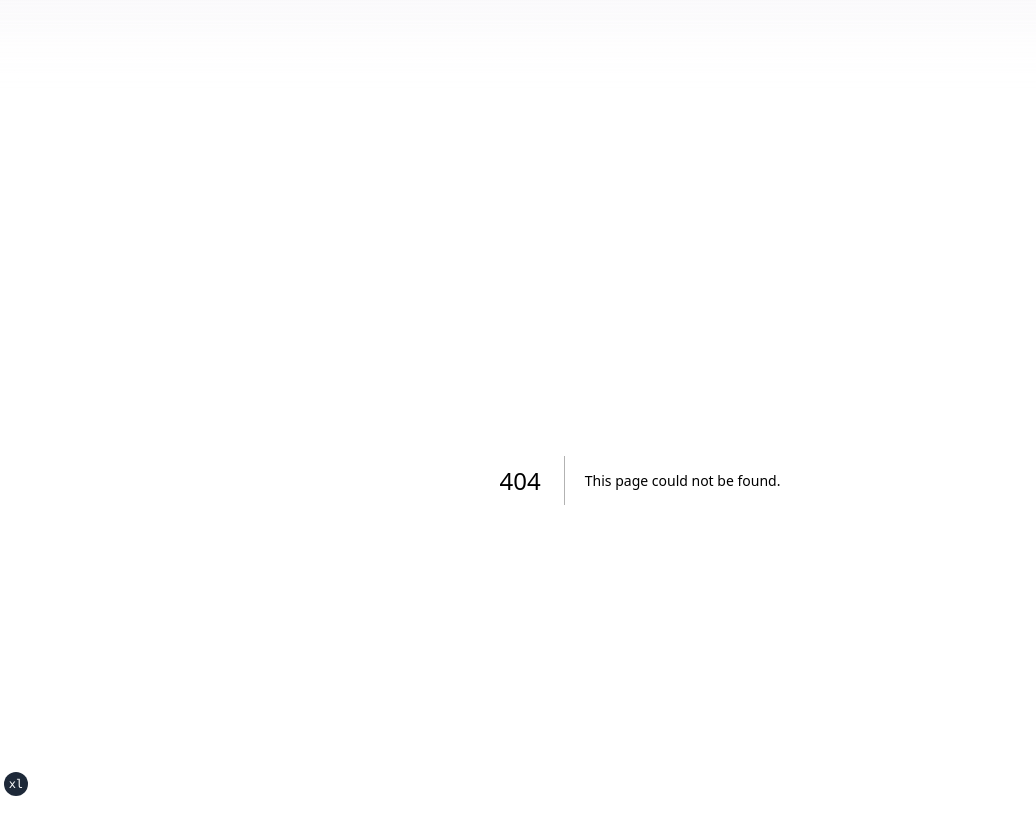
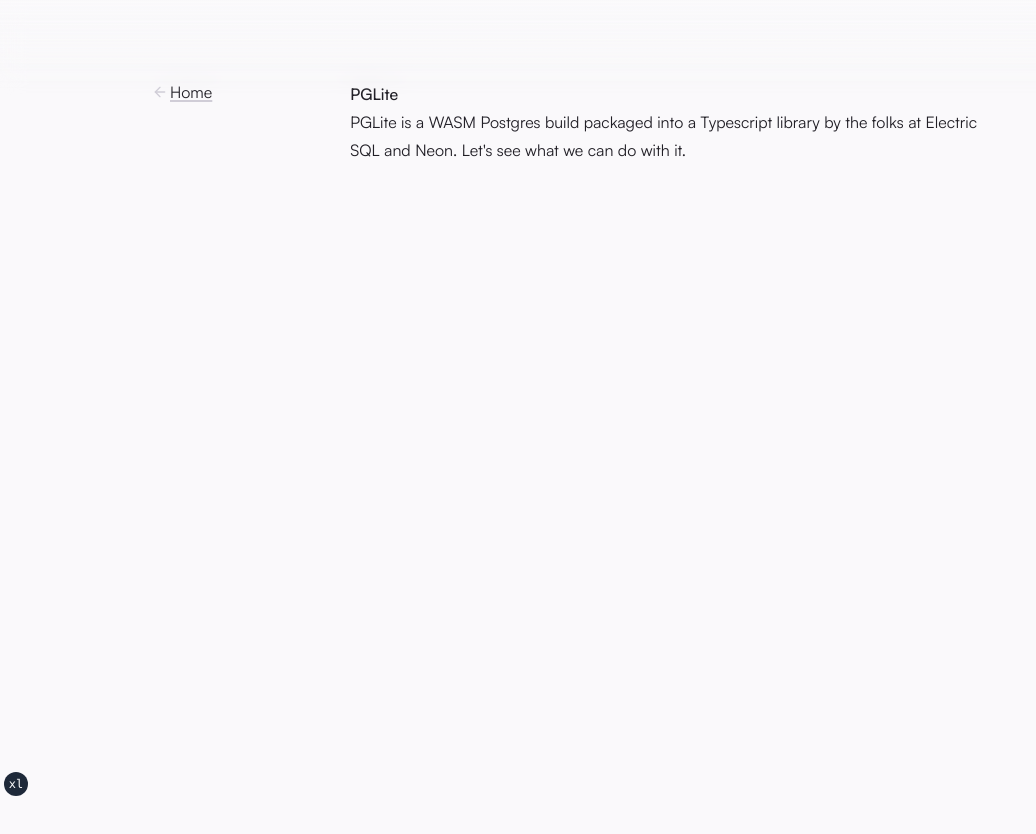
Before and after one commit to rileyKacmarynski/rkac.dev, a Next.js app: page /lab/pglite in a window 1280 px wide. Before the commit this address had no page. Shown: the top 834 px of the page, without its empty margins (0-1036 px from the left). After the commit the page ends 800 px from the top, so only its background shows below. Built offline with nearby package versions, Linux system fonts and the light colour scheme.

Commit message:
stub out lab stuff

```diff
--- a/src/app/blog/posts/tailwind-upgrade.mdx
+++ /dev/null
@@ -1,5 +0,0 @@
----
-title: Tailwind 4
-description: We've got an alpha version of Tailwind 4. Let's try it out.
-date: '2024-06-18'
----
--- a/src/app/globals.css
+++ b/src/app/globals.css
@@ -343,27 +343,20 @@
 
 @media (prefers-reduced-motion: no-preference) {
   [data-fadeIn] {
-    --wait: 150;
+    --wait: 120;
     --delay: calc(var(--stagger, 0) * var(--wait));
 
     animation-delay: calc(var(--delay, 0) * 1ms);
     animation-timing-function: ease;
-    animation-duration: 800ms;
-    animation-fill-mode: forwards;
+    animation-duration: 600ms;
+    animation-fill-mode: both;
   }
 
   [data-fadeIn]:not(.no-blur) {
-    filter: blur(4px);
-    opacity: 0;
-    transform: translateY(5px);
-
     animation-name: fadeIn;
   }
 
   [data-fadeIn].no-blur {
-    opacity: 0;
-    transform: translateY(5px);
-
     animation-name: fadeInNoBlur;
   }
 }
@@ -372,7 +365,7 @@
   from {
     filter: blur(4px);
     opacity: 0;
-    transform: translateY(5px);
+    transform: translateY(10px);
   }
   to {
     filter: blur(0);
@@ -384,7 +377,7 @@
 @keyframes fadeInNoBlur {
   from {
     opacity: 0;
-    transform: translateY(5px);
+    transform: translateY(10px);
   }
   to {
     opacity: 1;
--- /dev/null
+++ b/src/app/lab/home-link.tsx
@@ -0,0 +1,11 @@
+import { Anchor } from '@/components/ui/Anchor'
+import { ArrowLeftIcon } from 'lucide-react'
+
+export default function HomeLink() {
+  return (
+    <Anchor className="flex group gap-0.5 items-center" href="/">
+      <ArrowLeftIcon className="w-4 h-4 stroke-muted-bg group-hover:stroke-hover duration-200" />
+      Home
+    </Anchor>
+  )
+}
--- /dev/null
+++ b/src/app/lab/pglite/page.tsx
@@ -0,0 +1,22 @@
+'use client'
+
+import { PostLink } from '@/app/blog/[slug]/post-link'
+import HomeLink from '@/app/lab/home-link'
+
+export default function Page() {
+  return (
+    <>
+      <nav className="whitespace-nowrap top-20 sticky" style={{ gridColumn: 1 }}>
+        <HomeLink />
+      </nav>
+      <section data-prose="true">
+        <h1>PGLite</h1>
+        <p>
+          PGLite is a WASM Postgres build packaged into a Typescript library by the folks
+          at Electric SQL and Neon. Let's see what we can do with it.
+        </p>
+      </section>
+      <div></div>
+    </>
+  )
+}
--- a/src/app/page.tsx
+++ b/src/app/page.tsx
@@ -3,6 +3,10 @@
 import { headers } from 'next/headers'
 import { getBlogPosts } from '@/app/blog/utils'
 import { Anchor } from '@/components/ui/Anchor'
+
+const experiments = [
+  { title: 'PGLite', description: 'Postgres, WASM in the browser.', slug: 'pglite' },
+]
 
 export default function Home() {
   let posts = getBlogPosts()
@@ -28,13 +32,28 @@
         </p>
       </div>
       <div className="mt-6 gap-6 grid grid-cols-2">
-        <div data-fadeIn="true" className="max-w-3xs no-blur [--stagger:2]">
-          <h2 className="text-sm text-muted-fg mb-6">Components (coming soon!)</h2>
-          <div className="relative blur-sm pointer-events-none">
-            <ul hover-list="true" className="space-y-6 relative opacity-50">
-              {posts.slice(1, 4).map(({ data, slug }) => (
+        <div data-fadeIn="true" className="max-w-3xs [--stagger:2]">
+          <h2 className="text-sm text-muted-fg mb-6">Lab</h2>
+          <ul hover-list="true" className="space-y-6">
+            {experiments.map(({ title, description, slug }) => (
+              <li className="list-none">
+                <Link href={`lab/${slug}`} className="flex flex-col gap-1 min-h-16 ">
+                  <span className="font-medium text-balance">{title}</span>
+                  <p className="text-muted-fg text-balance text-sm">{description}</p>
+                </Link>
+              </li>
+            ))}
+          </ul>
+        </div>
+        <div data-fadeIn="true" className="max-w-3xs no-blur  [--stagger:3]">
+          <Anchor href="#">
+            <h2 className="text-sm text-muted-fg mb-6">Blog (coming soon)</h2>
+          </Anchor>
+          <div className="blur-sm pointer-events-none">
+            <ul hover-list="true" className="space-y-6">
+              {posts.slice(0, 4).map(({ data, slug }) => (
                 <li className="list-none">
-                  <Link href={`blog/${slug}`} className="flex flex-col gap-1 min-h-16 ">
+                  <Link href={`lab/${slug}`} className="flex flex-col gap-1 min-h-16 ">
                     <span className="font-medium text-balance">{data.title}</span>
                     <p className="text-muted-fg text-balance text-sm">
                       {data.description}
@@ -45,21 +64,6 @@
             </ul>
           </div>
         </div>
-        <div data-fadeIn="true" className="max-w-3xs [--stagger:3]">
-          <Anchor href="/blog">
-            <h2 className="text-sm text-muted-fg mb-6">Blog</h2>
-          </Anchor>
-          <ul hover-list="true" className="space-y-6">
-            {posts.slice(0, 4).map(({ data, slug }) => (
-              <li className="list-none">
-                <Link href={`blog/${slug}`} className="flex flex-col gap-1 min-h-16 ">
-                  <span className="font-medium text-balance">{data.title}</span>
-                  <p className="text-muted-fg text-balance text-sm">{data.description}</p>
-                </Link>
-              </li>
-            ))}
-          </ul>
-        </div>
       </div>
     </>
   )
```
